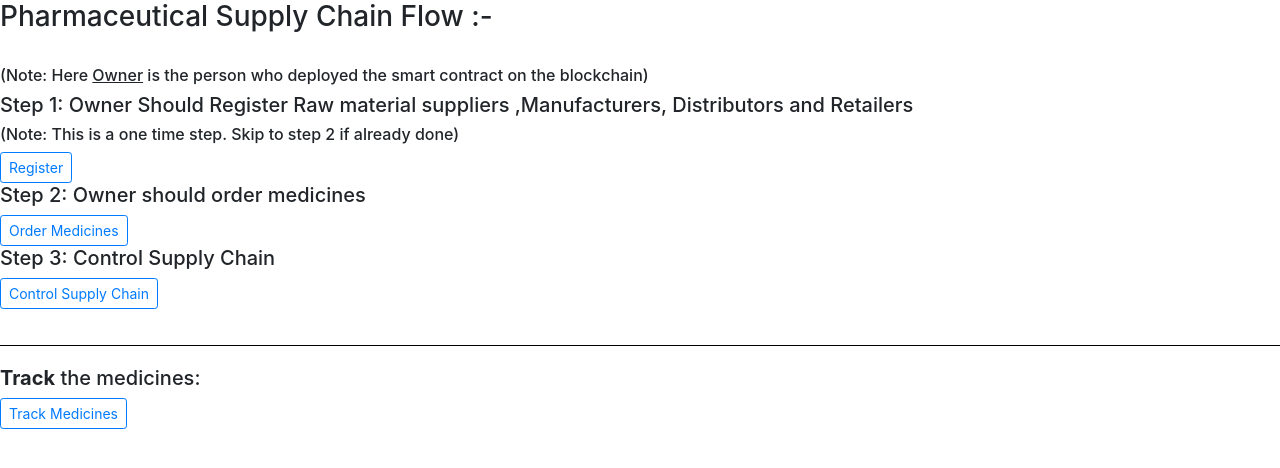
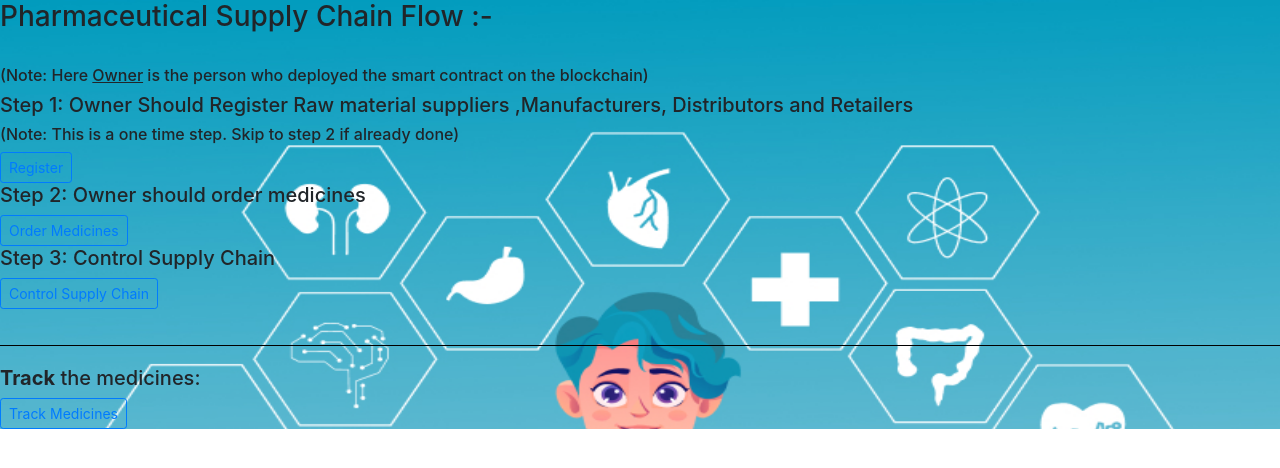
Before and after one commit to Saumya-Purohit/BlockPharm--supply-chain-truffle-react-main, a React (Create React App) app in the folder client/: page / in a window 1280 px wide. Shown: the top 468 px of the page. Built offline with nearby package versions, Linux system fonts and the light colour scheme.

Commit message:
blockchain- building

```diff
--- a/client/src/App.css
+++ b/client/src/App.css
@@ -9,3 +9,9 @@ hr{
     text-align: center;
     margin-top: 5rem;
 }
+/* Experimenting with code */
+.App {
+    background-image: url('/src/assets/images/bg.jpg');
+    background-repeat: no-repeat;
+    background-size: 100vw 100vh;
+  }
```
Also changed, not shown: client/src/assets/images/bg.jpg (added).
